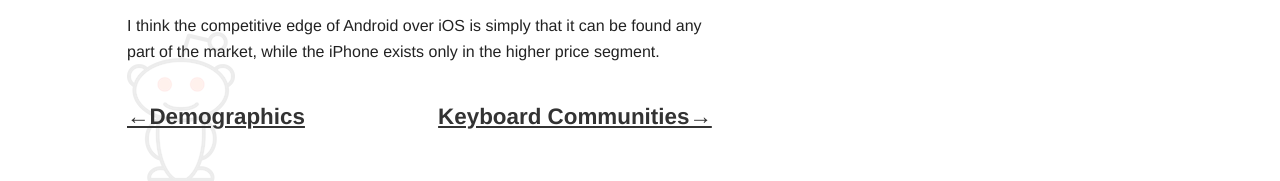
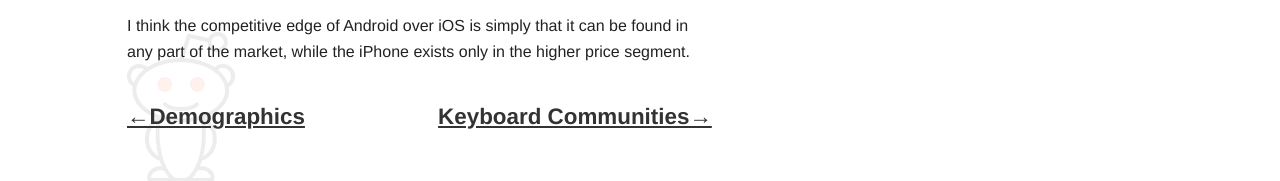
Before and after one commit to wlhlm/rmk-march-2015-survey, a plain HTML site: page os.html in a window 1280 px wide. Shown: the part 1734-1915 px from the top of the page. Drawn offline with nearby package versions, Linux system fonts and the light colour scheme.

Commit message:
Preferred Operating System: Fix typo

```diff
--- a/os.html
+++ b/os.html
@@ -48,7 +48,7 @@
 						<h2>What is your preferred mobile operating system?</h2>
 						<div id="mobile"></div>
 						<p>The mobile operating system statistic is dominated by Android, which also differs from the general usage share which lists Android and iOS with similar percentages (46% for the former and 42% for the latter). What's funny is, that people rather have no smartphone than Windows Phone. Even in general I don't see Microsoft gaining any mobile market share in the future even with Windows 10.</p>
-						<p>I think the competitive edge of Android over iOS is simply that it can be found any part of the market, while the iPhone exists only in the higher price segment.</p>
+						<p>I think the competitive edge of Android over iOS is simply that it can be found in any part of the market, while the iPhone exists only in the higher price segment.</p>
                     </section>
 					<div id="navigation" class="clearfix">
 						<p id="navigationleft"><a href="./">←Demographics</a></p>
```
